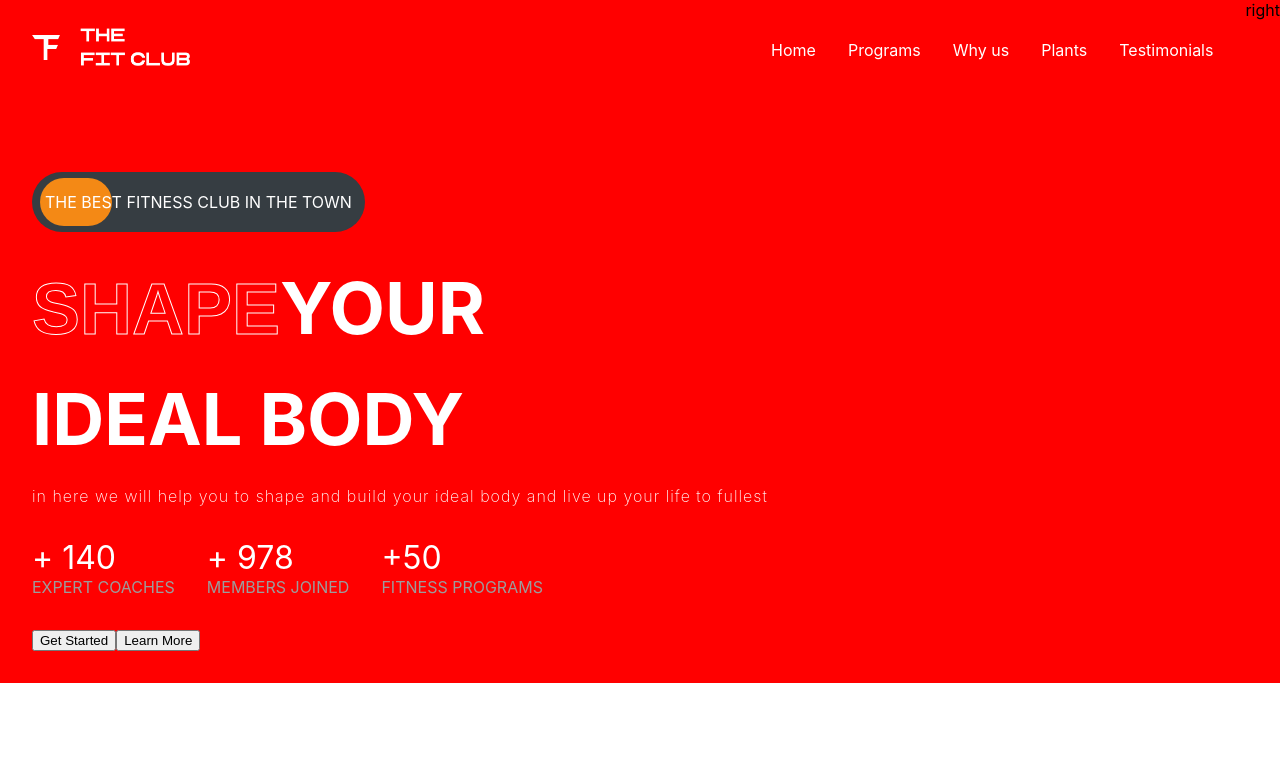
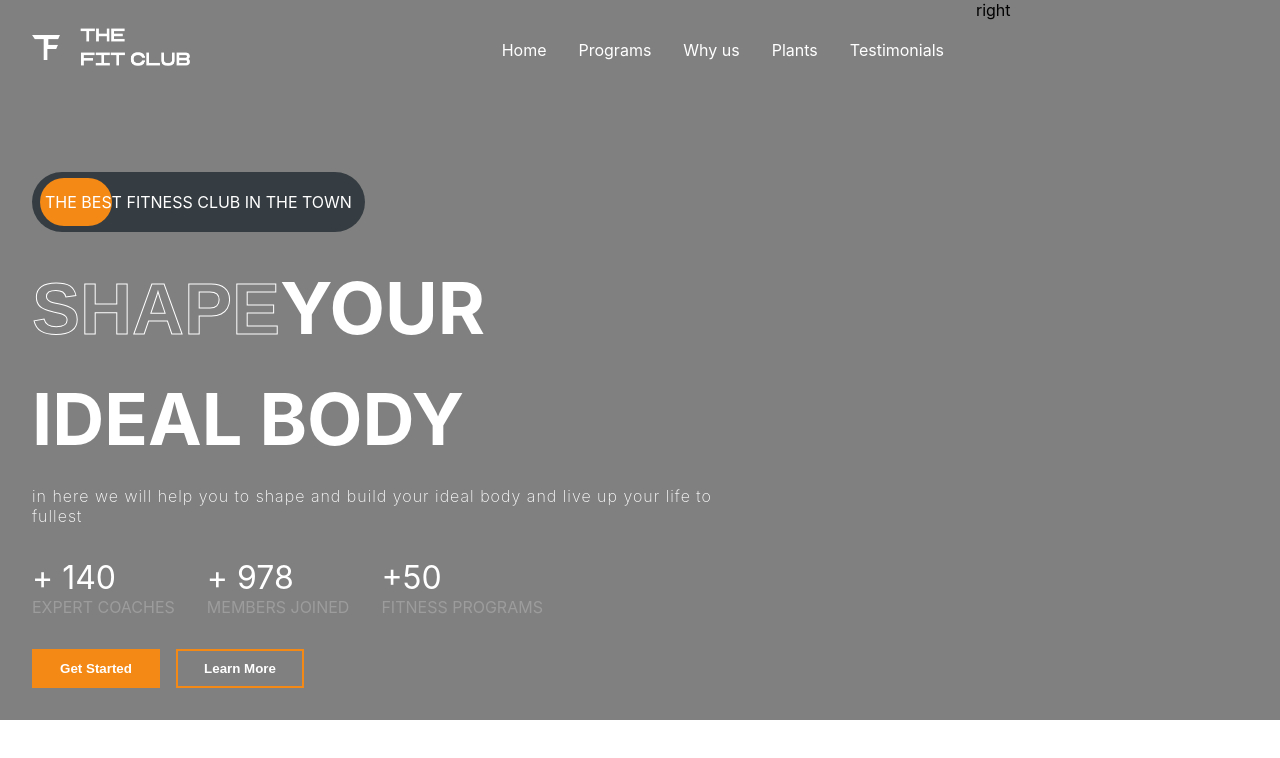
Before and after one commit to AlaaSassii/fitnessWeb, a React (Vite) app: page / in a window 1280 px wide. Shown: the top 758 px of the page. Built offline with nearby package versions, Linux system fonts and the light colour scheme.

Commit message:
complete the stlying for big screen left side for the Hero

```diff
--- a/src/App.css
+++ b/src/App.css
@@ -32,3 +32,15 @@ body {
   -webkit-text-stroke-width: 1px;
   -webkit-text-stroke-color: white;
 }
+
+.btn {
+  background-color: white;
+  padding: 0.5rem;
+  font-weight: bold;
+  border: 4px solid transparent;
+  transition: 300ms all;
+  cursor: pointer;
+  display: flex;
+  align-items: center;
+  justify-content: center;
+}
--- a/src/App.jsx
+++ b/src/App.jsx
@@ -3,7 +3,7 @@ import Hero from "./components/Hero/Hero";
 
 const App = () => {
   return (
-    <div style={{ background: "red" }}>
+    <div style={{ background: "gray" }}>
       <Hero />
     </div>
   );
--- a/src/components/Hero/Hero.css
+++ b/src/components/Hero/Hero.css
@@ -12,7 +12,7 @@
   flex-direction: column;
 }
 
-.right {
+.right-h {
   flex: 1;
 }
 
@@ -78,3 +78,22 @@
   color: var(--gray);
   text-transform: uppercase;
 }
+
+.hero-buttons {
+  display: flex;
+  gap: 1rem;
+  font-weight: normal;
+}
+
+.hero-buttons > :nth-child(1) {
+  color: white;
+  background-color: var(--orange);
+  width: 8rem;
+}
+
+.hero-buttons > :nth-child(2) {
+  color: white;
+  background-color: transparent;
+  width: 8rem;
+  border: 2px solid var(--orange);
+}
```
